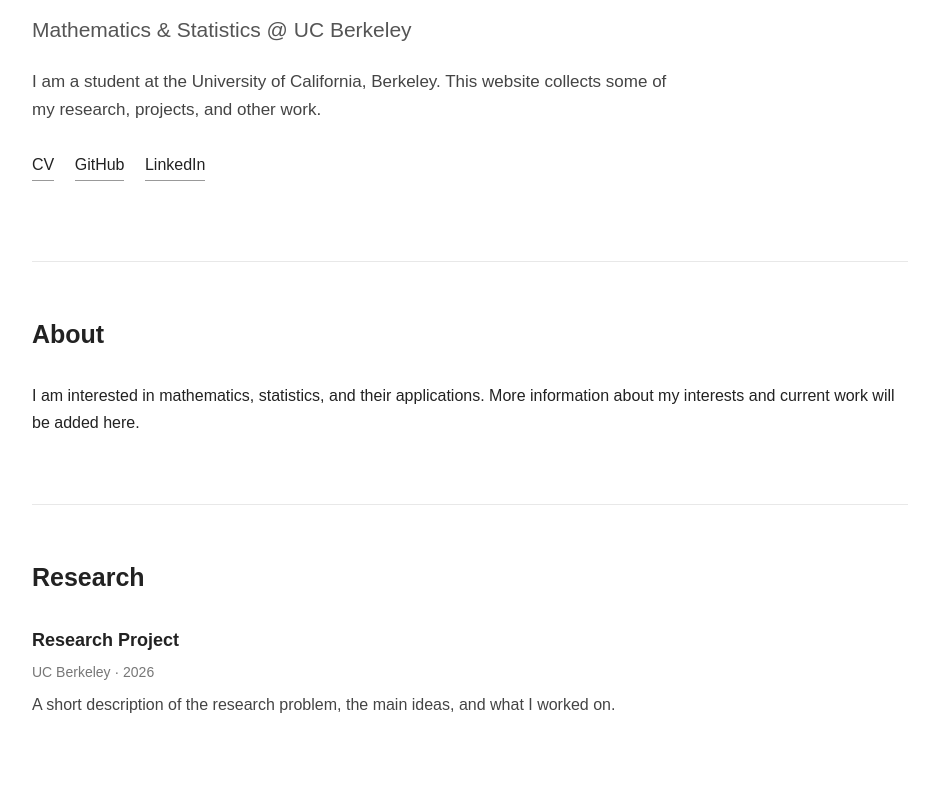
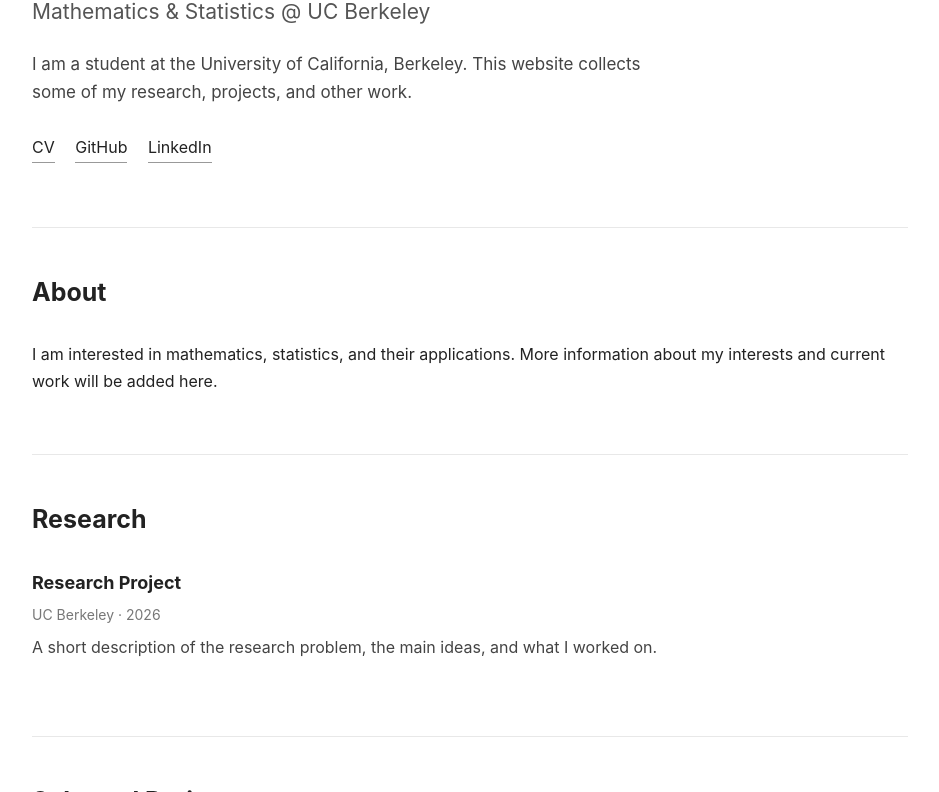
Before and after one commit to melkor13/melkor13.github.io, a plain HTML site: page index.html in a window 1280 px wide. Shown: the part 256-1048 px from the top of the page, without its empty margins (170-1109 px from the left). Drawn offline with Linux system fonts and the light colour scheme.

Commit message:
Update index.html

```diff
--- a/index.html
+++ b/index.html
@@ -14,7 +14,8 @@
 
         body {
             margin: 0;
-            font-family: Arial, Helvetica, sans-serif;
+            font-family: -apple-system, BlinkMacSystemFont, "Segoe UI",
+            Helvetica, Arial, sans-serif;
             color: #222;
             background: #ffffff;
             line-height: 1.65;
@@ -50,7 +51,7 @@
         }
 
         header {
-            padding: 90px 0 80px;
+            padding: 72px 0 64px;
         }
 
         h1 {
@@ -85,7 +86,7 @@
         }
 
         section {
-            padding: 52px 0;
+            padding: 44px 0;
             border-top: 1px solid #e8e8e8;
         }
 
```
